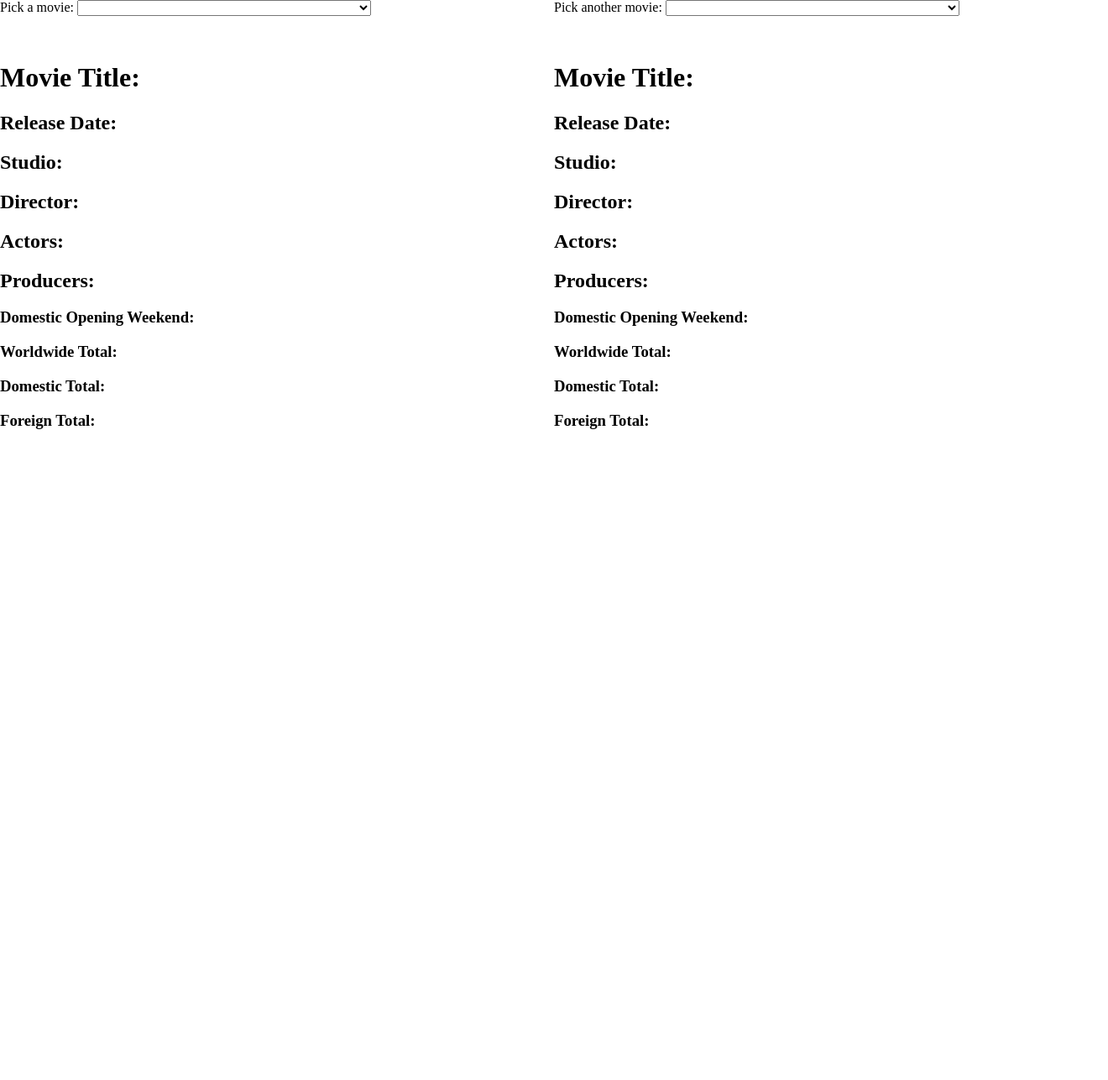
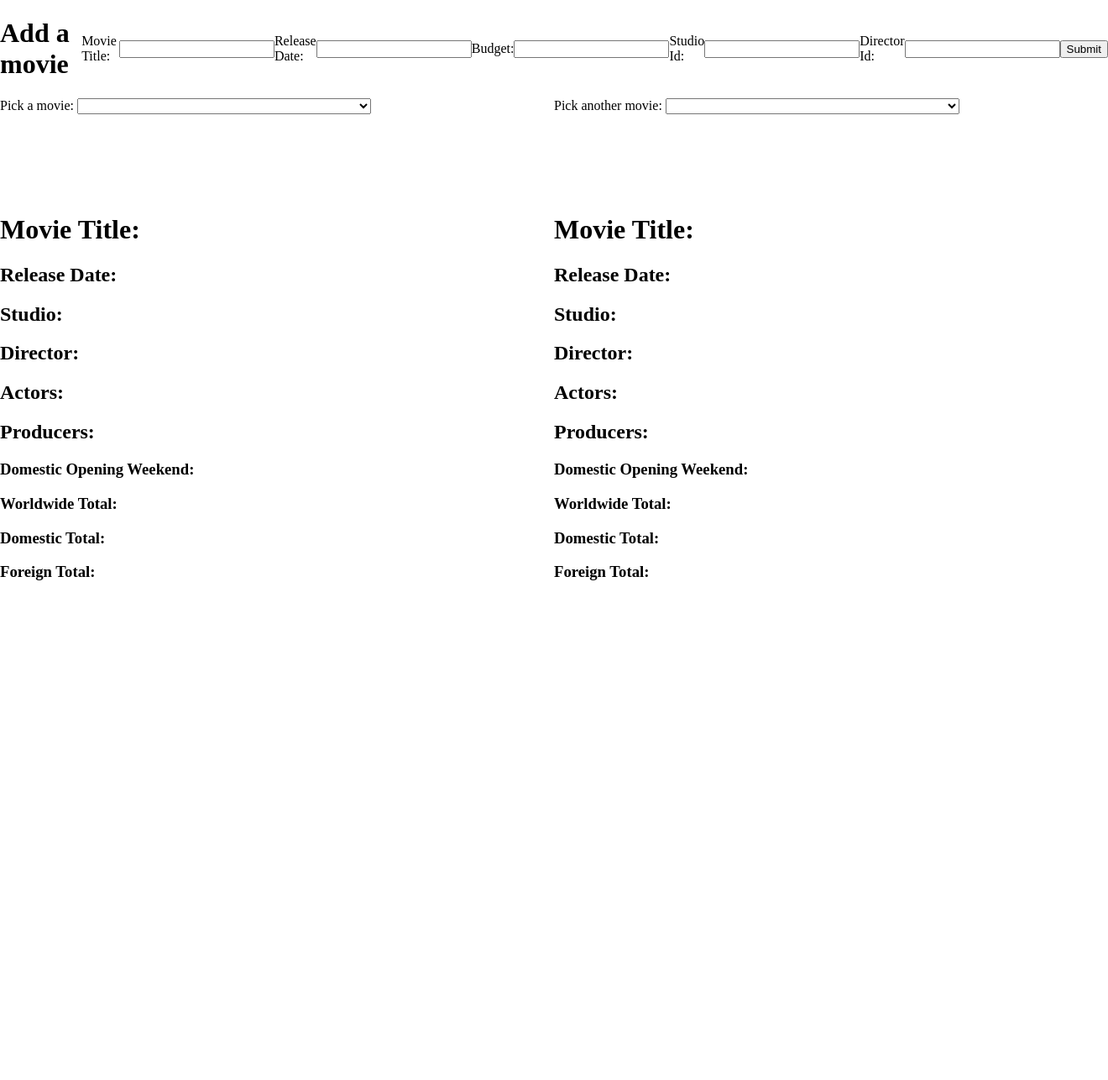
Before and after one commit to tammy-si/365project, a Flask app: page / in a window 1320 px wide. Shown: the whole page at 84% size. Before the commit the page ends 511 px from the top, so only its background shows below. Run offline with Flask 3, Linux system fonts and the light colour scheme; data comes from the database, SQL or seed files in the repository; both versions use the stored data as it was after the commit.

Commit message:
Added form

```diff
--- a/app.py
+++ b/app.py
@@ -1,4 +1,4 @@
-from flask import Flask, render_template, request, jsonify
+from flask import Flask, render_template, request, jsonify, redirect
 import sqlite3
 
 app = Flask(__name__, static_folder="static")
@@ -131,5 +131,23 @@
         # Return error response if Producers not found
         return jsonify({"error": "Producers not found"}), 404
 
+# for the adding movie
+@app.route('/add_movie', methods=['POST'])
+def add_movie():
+    if request.method == 'POST':
+        title = request.form['title']
+        release_date = request.form['date']
+        budget = request.form['budget']
+        studio_id = request.form['studio_id']
+        director_id = request.form['director_id']
+        # now insert the data in movies
+        connect = sqlite3.connect('boxoffice.db')
+        cursor = connect.cursor()
+
+        cursor.execute("INSERT INTO Movie (movie_title, release_date, budget, director_id, studio_id, sales_record_id) "
+                "VALUES (?,?,?,?,?,?);", (title, release_date, int(budget), int(studio_id), int(director_id), None))
+        connect.commit()
+        return redirect("/")
+
 if __name__ == '__main__':
     app.run(debug=True)
--- a/static/styles/styles.css
+++ b/static/styles/styles.css
@@ -2,9 +2,14 @@
   margin: 0;
   display: grid;
   grid-template-columns: repeat(2, 1fr);
-  grid-template-rows: 1fr 9fr;
+  grid-template-rows: 1fr 1fr 9fr;
 }
 
+form {
+  display: flex;
+  align-items: center;
+  grid-column: 1/3;
+}
 .movieSelect1 {
   grid-column: 1/ 2;
 }
@@ -15,7 +20,7 @@
 
 .movieSelect2 {
   grid-column: 2/ 3;
-  grid-row: 1 /2;
+  grid-row: 2 /3;
 }
 
 .movieDisplay2 {
--- a/templates/index.html
+++ b/templates/index.html
@@ -15,7 +15,7 @@
       console.log(data);
 
       function createDropdowns() {
-        for (let i = 0; i < 50; i++) {
+        for (let i = 0; i < data.length; i++) {
           var option = document.createElement("option");
           option.value = data[i]["movie_id"];
           option.innerHTML = data[i]["movie_title"];
@@ -355,6 +355,20 @@
           });
       });
     </script>
+    <form action="/add_movie" method="POST">
+      <h1>Add a movie</h1>
+      <label for="title">Movie Title:</label><br />
+      <input type="text" id="title" name="title" /><br />
+      <label for="date">Release Date:</label><br />
+      <input type="text" id="date" name="date" /><br />
+      <label for="budget">Budget:</label><br />
+      <input type="text" id="budget" name="budget" /><br />
+      <label for="studio">Studio Id:</label><br />
+      <input type="text" id="studio" name="studio_id" /><br />
+      <label for="director">Director Id:</label><br />
+      <input type="text" id="director" name="director_id" /><br />
+      <input type="submit" value="Submit" />
+    </form>
     <div class="movieSelect1">
       <label for="movie1">Pick a movie:</label>
       <select name="movie1" id="movieDropdown1">
```
Also changed, not shown: boxoffice.db, 1 other file.
